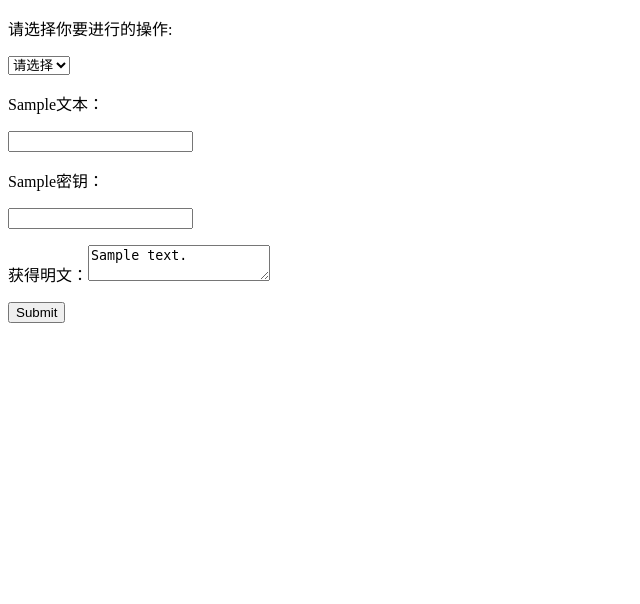
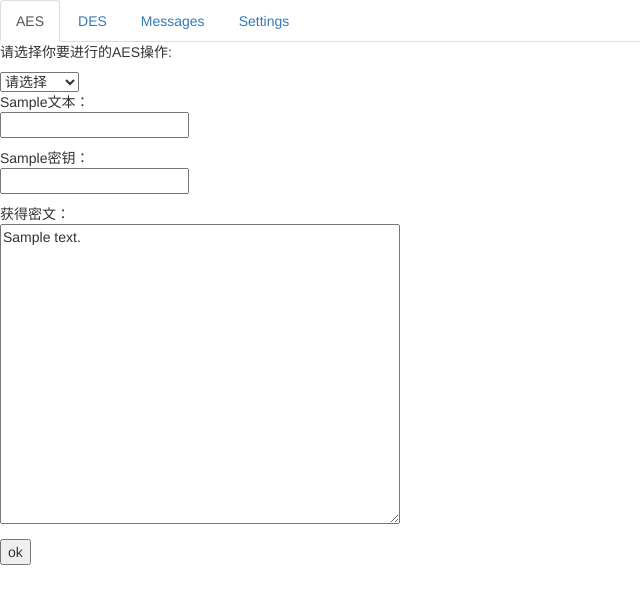
Before and after one commit to TTwilight/web_security, a Django app: template web_security/encrypt/templates/encrypt/index.html in a window 1280 px wide. Shown: the top 604 px of the page, without its empty margins (0-640 px from the left). Run offline with Django 3.2, Linux system fonts and the light colour scheme; tables that the repository leaves empty hold one stand-in row (values such as "Sample post"); the template is opened without the code that fills it: values that come from a table or form of the project are taken from there, most other values are stand-ins (such as "Sample title", 1, 10 or a date in 2020); some libraries are stand-ins or nearby versions.

Commit message:
v0.3 对加密页面进行了升级

```diff
--- a/web_security/encrypt/templates/encrypt/index.html
+++ b/web_security/encrypt/templates/encrypt/index.html
@@ -3,35 +3,72 @@
 <head>
     <meta charset="UTF-8">
     <title>index</title>
+    <!-- 新 Bootstrap 核心 CSS 文件 -->
+    <link rel="stylesheet" href="http://cdn.bootcss.com/bootstrap/3.3.0/css/bootstrap.min.css">
+
+<!-- 可选的Bootstrap主题文件（一般不用引入） -->
+    <link rel="stylesheet" href="http://cdn.bootcss.com/bootstrap/3.3.0/css/bootstrap-theme.min.css">
+
+<!-- jQuery文件。务必在bootstrap.min.js 之前引入 -->
+    <script src="http://cdn.bootcss.com/jquery/1.11.1/jquery.min.js"></script>
+
+<!-- 最新的 Bootstrap 核心 JavaScript 文件 -->
+    <script src="http://cdn.bootcss.com/bootstrap/3.3.0/js/bootstrap.min.js"></script>
+
 </head>
 <body>
-    <!--<form action="add/" method="get">-->
-        <!--a:<input type="text" name="a"/>-->
-        <!--b:<input type="text" name="b"/>-->
-        <!--<input type="submit" value="提交" />-->
-    <!--</form>-->
-   <p>请选择你要进行的操作:</p>
+    <!--导航栏-->
+    <nav>
+        <ul class="nav nav-tabs" role="tablist">
+          <li role="presentation" class="active"><a href="#home" role="tab" data-toggle="tab">AES</a></li>
+          <li role="presentation"><a href="#profile" role="tab" data-toggle="tab">DES</a></li>
+          <li role="presentation"><a href="#messages" role="tab" data-toggle="tab">Messages</a></li>
+          <li role="presentation"><a href="#settings" role="tab" data-toggle="tab">Settings</a></li>
+        </ul>
+    </nav>
+    <div class="tab-content">
+        <!--AES加解密-->
+        <div role="tabpanel" class="tab-pane active" id="home">
+            <p>请选择你要进行的AES操作:</p>
             <form method="post">
                 {% csrf_token %}
 
                 <select  name="test">
-            <option selected="selected">请选择</option>
-            <option value="1" >加密</option>
-            <option value="2" >解密</option>
+                    <option selected="selected" >请选择</option>
+                    <option value="1" >AES加密</option>
+                    <option value="2" >AES解密</option>
                 </select>
 
                 {% if choice %}
-        <p>{{ jiami1 }}文本：</p>{{ form.a }}
-        <p>{{ jiami2 }}密钥：</p>{{ form.b }}
-        <p>获得密文：<textarea>{{ ciphertext }}</textarea></p>
-        <input type="submit" />
+                    <div>
+                        <p>{{ jiami1 }}文本：<br><span style="width:400px;height:300px;">{{ form.a }}</span></p>
+                        <p>{{ jiami2 }}密钥：<br><span style="width:400px;height:100px;">{{ form.b }}</span></p>
+                        <p>获得密文：<br><textarea style="width: 400px;height:300px;">{{ ciphertext }}</textarea></p>
+                        <input type="submit" value="ok"/>
+                    </div>
                 {% else %}
-        <p>{{ jiemi1 }}文本：</p>{{ form.a }}
-        <p>{{ jiemi2 }}密钥：</p>{{ form.b }}
-        <p>获得明文：<textarea>{{ plaintext }}</textarea></p>
-        <input type="submit" />
+                   <div>
+                        <p>{{ jiemi1 }}文本：<br><span style="width:400px;height:300px;">{{ form.a }}</span></p>
+                        <p>{{ jiemi2 }}密钥：<br><span style="width:400px;height:100px;">{{ form.b }}</span></p>
+                        <p>获得密文：<br><textarea style="width: 400px;height:300px;">{{ plaintext }}</textarea></p>
+                        <input type="submit" value="ok"/>
+                   </div>
                 {% endif %}
             </form>
+        </div>
 
+        <!--DES加密-->
+        <div role="tabpanel" class="tab-pane" id="profile">
+            DES COMING SOON...
+        </div>
+
+        <div role="tabpanel" class="tab-pane" id="messages">
+            RC2 COMING SOON...
+        </div>
+        <div role="tabpanel" class="tab-pane" id="settings">
+            COMING SOON...
+        </div>
+
+    </div>
 </body>
 </html>
--- a/web_security/ipsearch/templates/ipsearch/index.html
+++ b/web_security/ipsearch/templates/ipsearch/index.html
@@ -2,7 +2,7 @@
 <html lang="en">
 <head>
     <meta charset="UTF-8">
-    <title>Title</title>
+    <title>IP地址查询</title>
 
 </head>
 <body>
```
Lines whose indentation alone changed are shown as unchanged.
